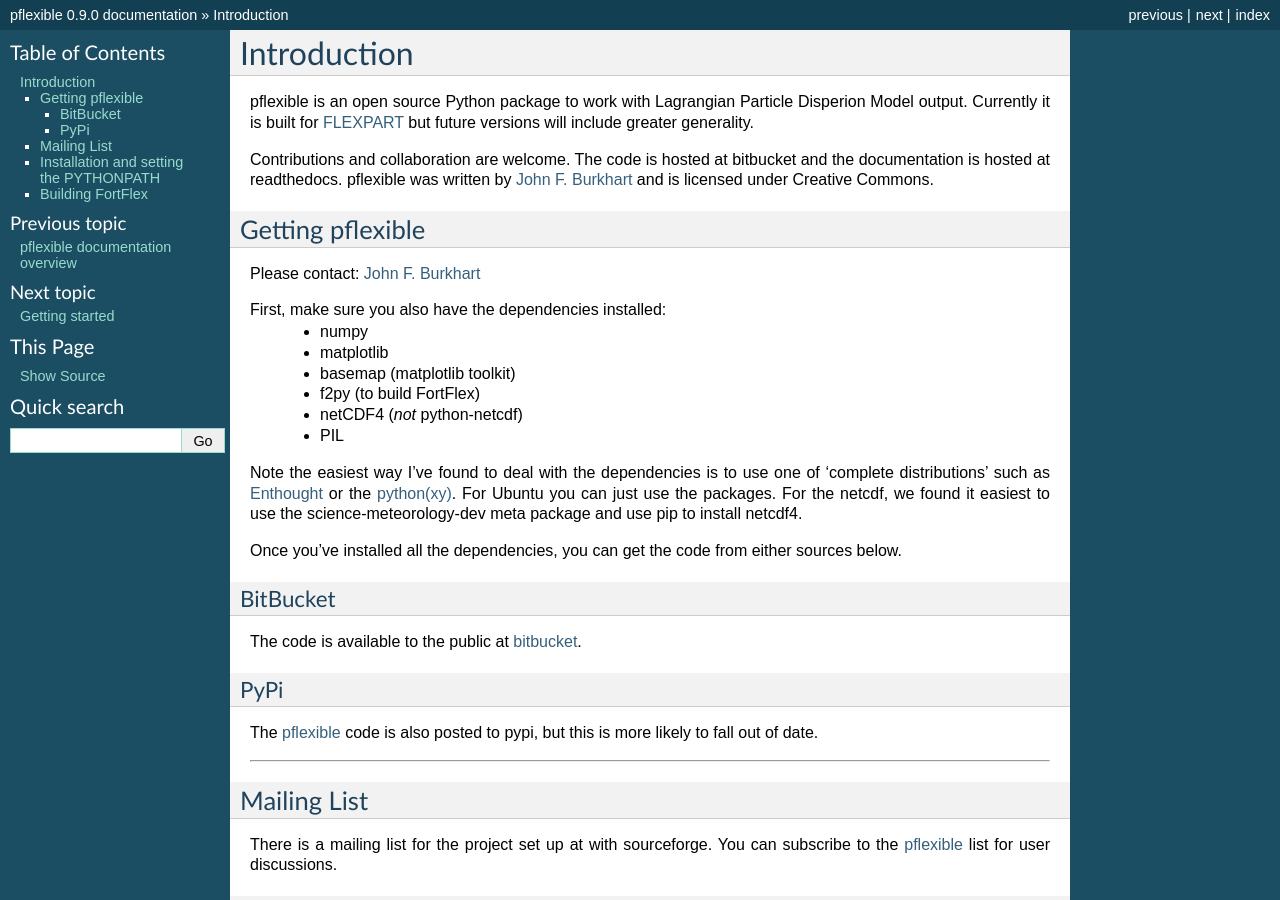
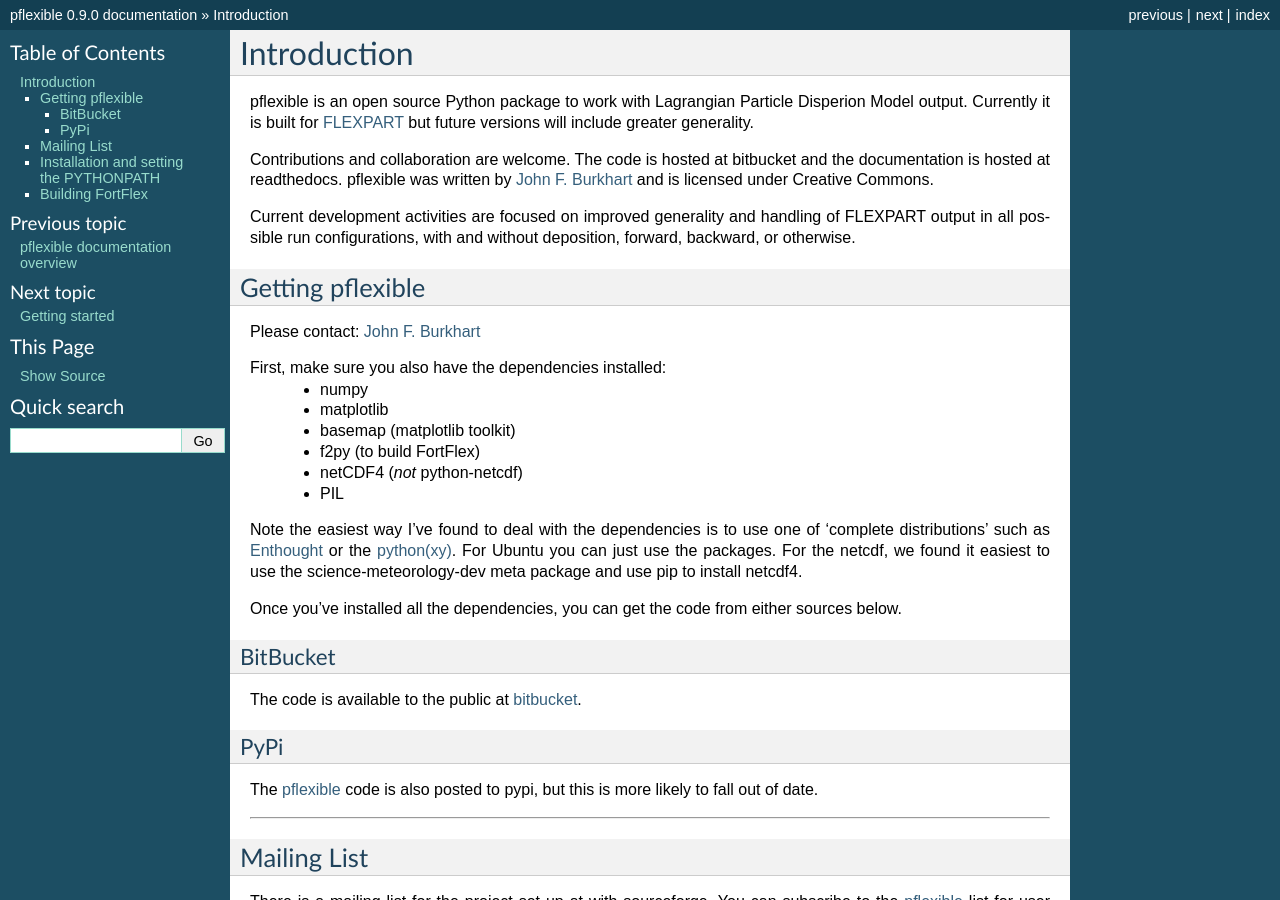
Before and after one commit to spectraphilic/reflexible, a Sphinx documentation site: the page built from doc/source/introduction.rst, in a window 1280 px wide and 900 px high. Built offline with Sphinx 7.4.7, drawn with Linux system fonts in a browser that asks for light colours; formulas are drawn with MathJax 3.

```diff
--- a/doc/source/introduction.rst
+++ b/doc/source/introduction.rst
@@ -1,9 +1,9 @@
 .. _introduction:
 
 
-***************
+************
 Introduction
-***************
+************
 
 pflexible is an open source Python package to work with Lagrangian Particle
 Disperion Model output. Currently it is built for `FLEXPART
@@ -15,10 +15,14 @@
 F. Burkhart <http://niflheim.nilu.no/jfburkhart>`_ and is licensed under
 Creative Commons.
 
+Current development activities are focused on improved generality and handling of
+FLEXPART output in all possible run configurations, with and without deposition,
+forward, backward, or otherwise.
+
 .. _getting-pflexible:
 
 Getting pflexible
-======================
+=================
 Please contact: `John F. Burkhart <jfburkhart@gmail.com>`_
 
 First, make sure you also have the dependencies installed:
@@ -39,13 +43,13 @@
 sources below.
 
 BitBucket
--------------------
+---------
 
 The code is available to the public at `bitbucket
 <https://bitbucket.org/jfburkhart/pflexible>`_.
 
 PyPi
-------------
+----
 
 The `pflexible <http://pypi.python.org/pypi/pflexible>`_ code is also posted to
 pypi, but this is more likely to fall out of date.
@@ -56,7 +60,7 @@
 .. _email-list:
 
 Mailing List
-====================
+============
 
 There is a mailing list for the project set up at with sourceforge. You can subscribe to
 the `pflexible
@@ -68,7 +72,7 @@
 .. _setting-pythonpath:
 
 Installation and setting the PYTHONPATH
-==========================================================
+=======================================
 
 If all is working correctly, and you have all the required dependencies, the it
 should simply be a matter of running setup.py::
```
